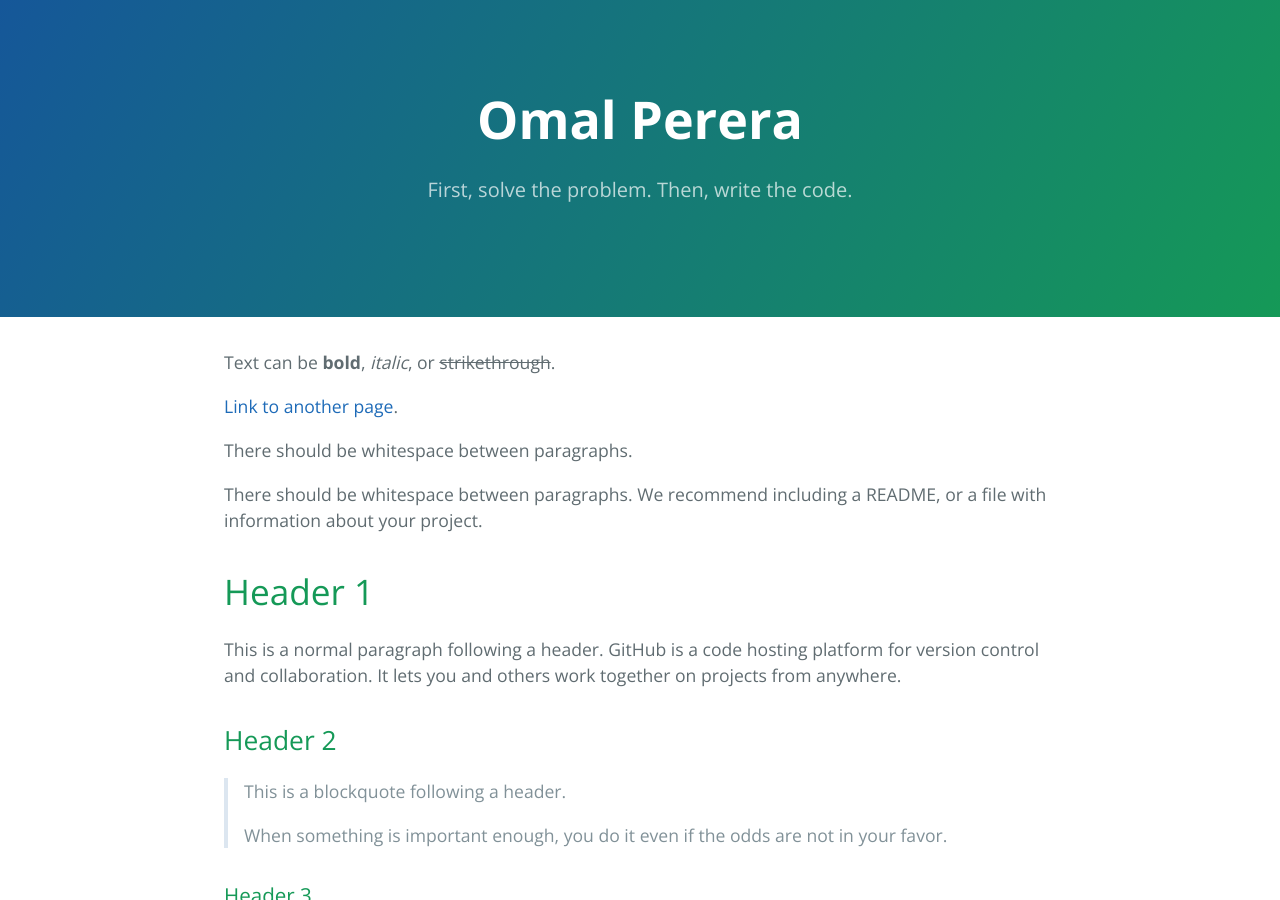
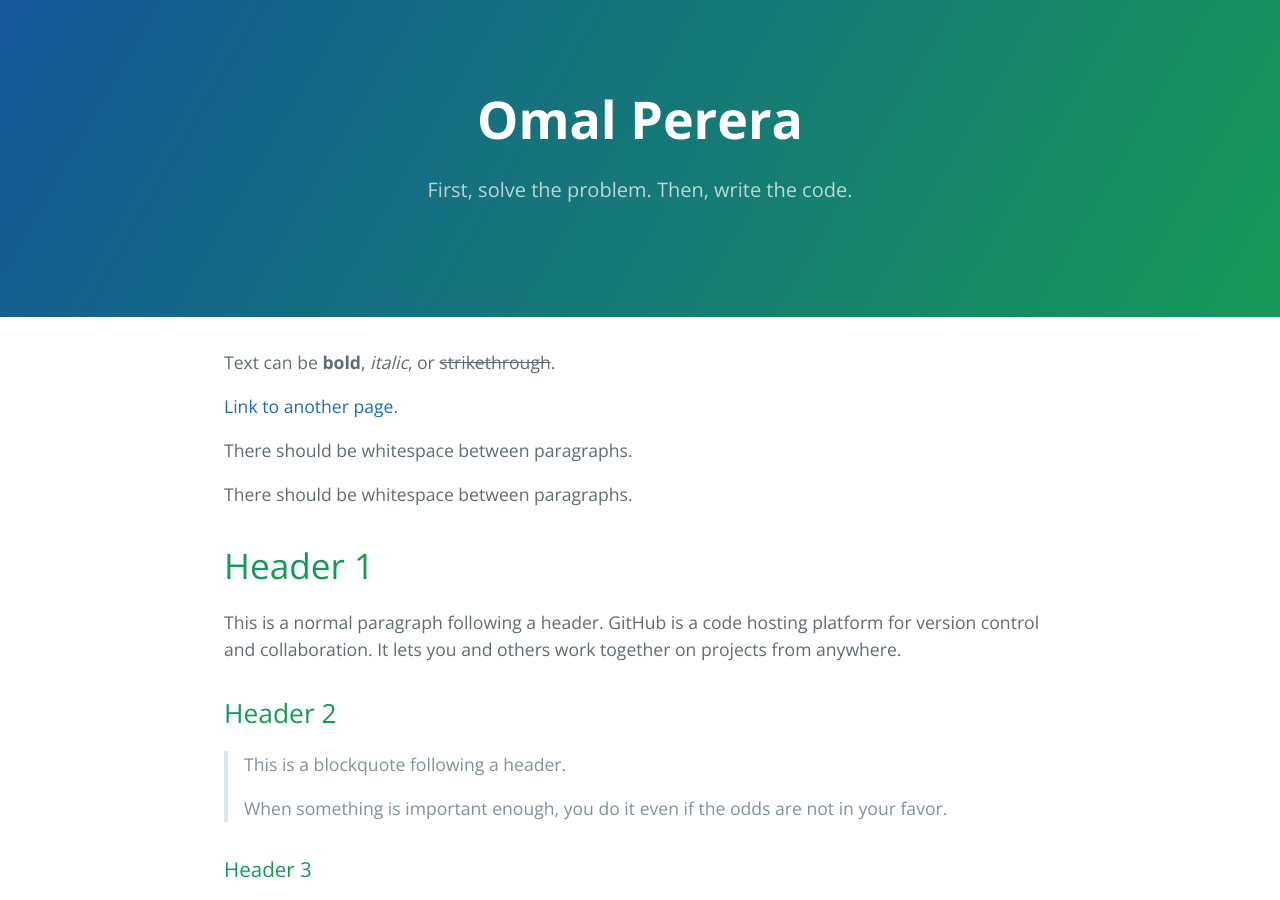
Before and after one commit to OmalPerera/omalperera.github.io, a Jekyll site: the page built from index.md, in a window 1280 px wide and 900 px high. Built offline with Jekyll 4.4.1, drawn with Linux system fonts in a browser that asks for light colours.

Commit message:
index modified

```diff
--- a/index.md
+++ b/index.md
@@ -8,7 +8,7 @@
 
 There should be whitespace between paragraphs.
 
-There should be whitespace between paragraphs. We recommend including a README, or a file with information about your project.
+There should be whitespace between paragraphs.
 
 # [](#header-1)Header 1
 
```
